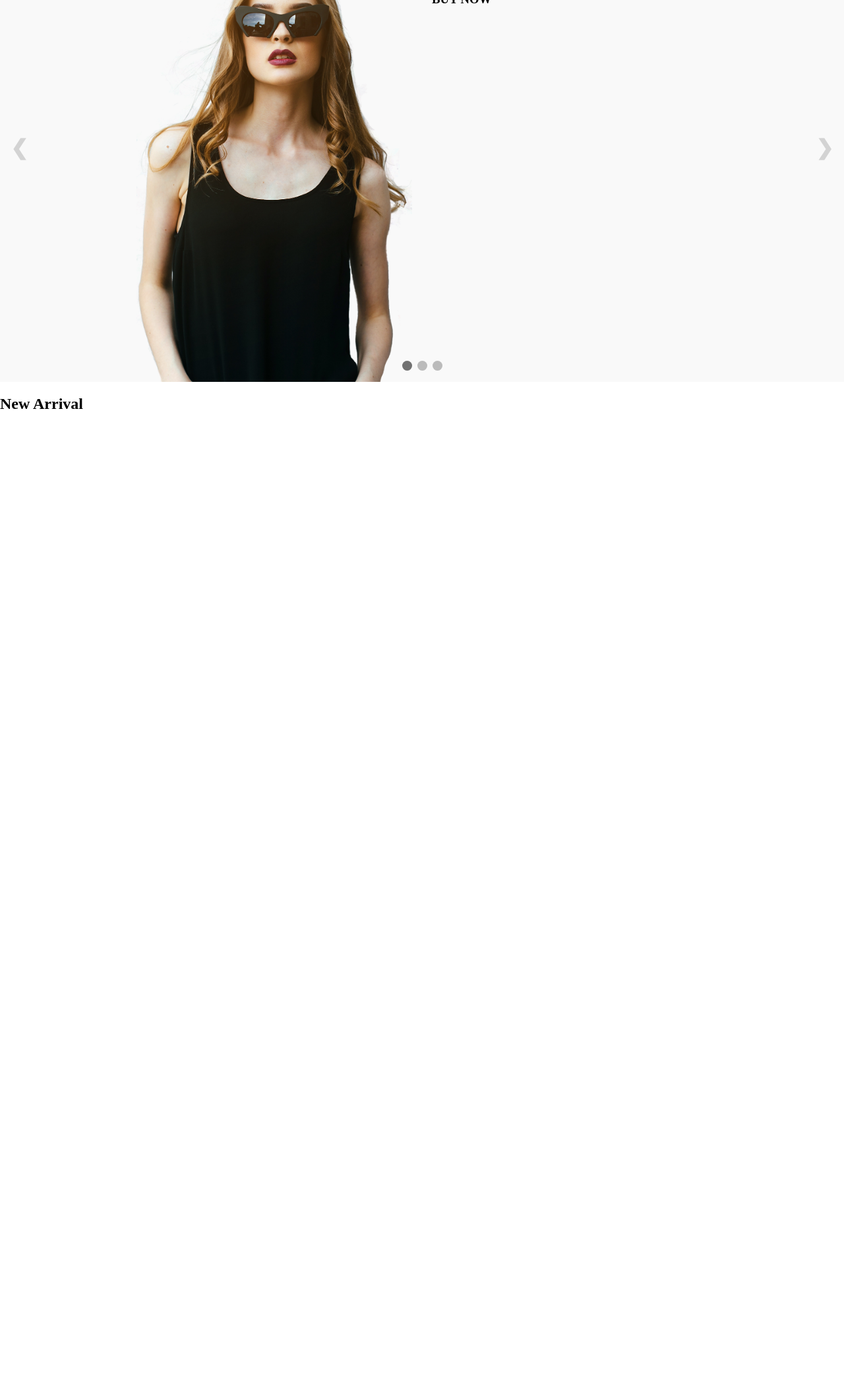
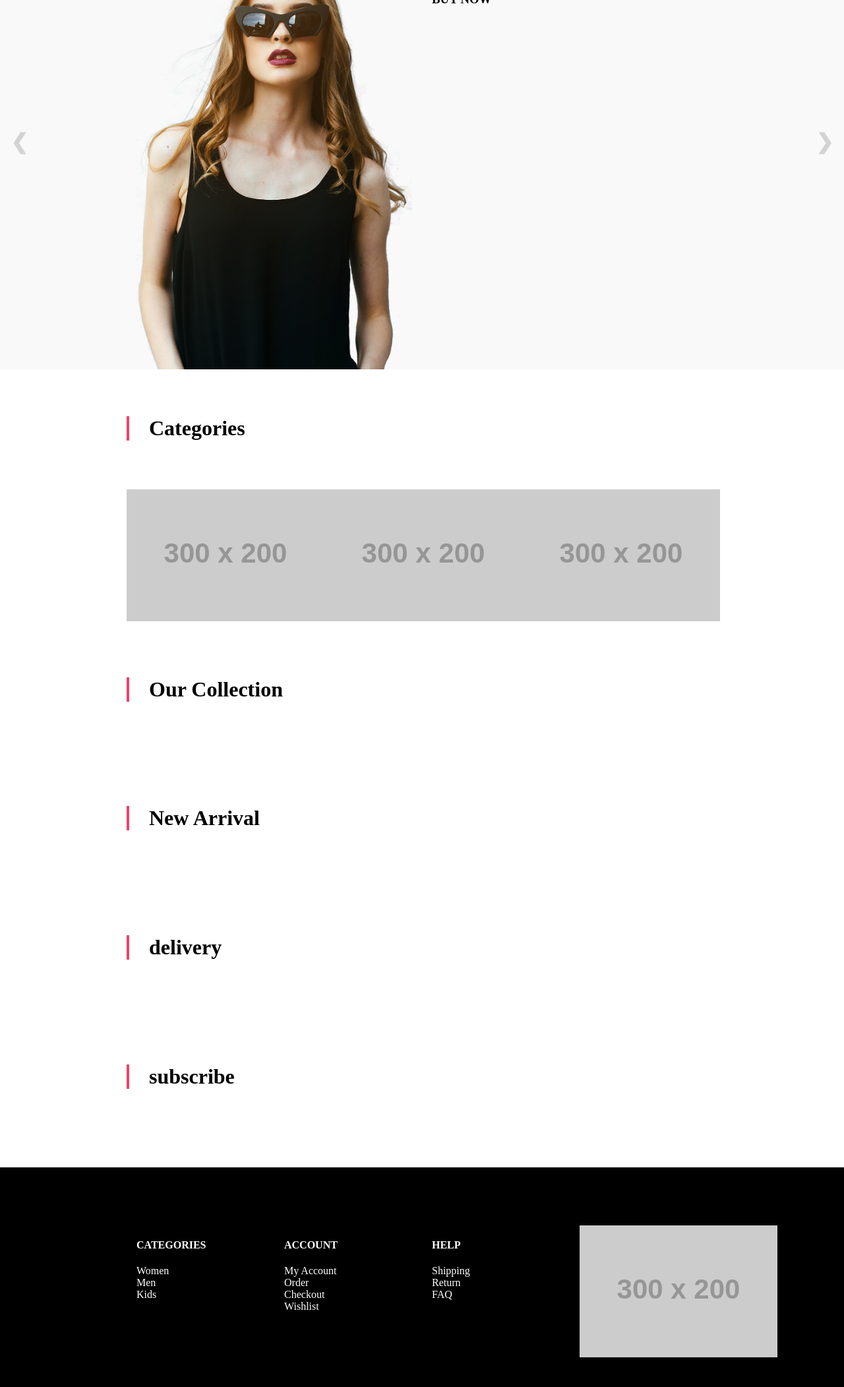
Before and after one commit to kazandaan/Fashion-Shop, a PHP site: page / in a window 1280 px wide. Shown: the part 156-2259 px from the top of the page at 66% size. Before the commit the page ends 776 px from the top, so only its background shows below. Run offline with PHP 8.4, Linux system fonts and the light colour scheme; some libraries are stand-ins or nearby versions; some web fonts are replaced.

Commit message:
Initial commit

```diff
--- a/css/general.css
+++ b/css/general.css
@@ -7,20 +7,30 @@ body {
 
 section {
   display: block;
+  margin-bottom: 2rem;
 }
 
-.col{
-  width:50%;
-  padding-left: 15px;
-  padding-right: 15px;
+footer {
+  padding-top: 75px;
+  padding-bottom: 32px;
+  color : white;
+  background-color: black;
 }
 
-.row {
-  display: flex;
-  flex-wrap: wrap;
-  min-height: 600px;
-  height: calc(100vh - 174px);
+.title-section {
+
+    margin-bottom: 3rem;
 }
+
+.title-section h2{
+  text-align: left;
+  padding-left: 30px;
+  display: inline-block;
+  font-size: 2rem;
+  border-left: 4px solid #ee4266;
+}
+
+
 
 .container-fluid {
   padding: 1% 15% 1%;
@@ -85,17 +95,30 @@ section {
   overflow: hidden;
 }
 
-ul {
+#title .col{
+  width: 50%;
+  padding-left: 15px;
+  padding-right: 15px;
+}
+
+#title .row {
+  display: flex;
+  flex-wrap: wrap;
+  min-height: 600px;
+  height: calc(100vh - 174px);
+}
+
+#title ul {
   padding-left: 0;
   margin: auto;
 }
 
-ul li {
+#title ul li {
   float: left;
   list-style: none;
 }
 
-ul li a {
+#title ul li a {
   padding: 1rem 2rem 1rem 2rem;
   font-weight: 700;
   text-decoration: none;
@@ -105,7 +128,7 @@ ul li a {
   font-size: 14  px;
 }
 
-ul li a:hover {
+#title ul li a:hover {
   color: #ee4266;
   transition: all 0.4s ease 0s;
 }
@@ -175,3 +198,19 @@ input::-webkit-input-placeholder {
 }
 /* END OF TITLE */
 /* -------------------------------------------------------------------------------------------------------------------------- */
+
+/* FOOTER */
+footer ul li
+{
+  list-style: none;
+}
+
+footer ul {
+  padding-inline-start: 0px;
+
+}
+
+footer ul li a {
+  text-decoration: none;
+  color: white;
+}
--- a/css/utility.css
+++ b/css/utility.css
@@ -5,3 +5,31 @@
 .heading {
   font-size: 70px;
 }
+
+.frame {
+  margin: auto;
+}
+
+.zoom {
+  transition: transform .2s; /* Animation */
+}
+
+.zoom:hover {
+  transform: scale(1.2); /* (150% zoom - Note: if the zoom is too large, it will go outside of the viewport) */
+}
+
+.flex {
+  display: flex;
+}
+
+.row {
+  display: flex;
+  flex-wrap: wrap;
+  height: 100% ;
+}
+
+.col {
+  width: 25%;
+  padding-left: 15px;
+  padding-right: 15px;
+}
--- a/index.html
+++ b/index.html
@@ -5,6 +5,7 @@
   <meta charset="utf-8">
   <title>RANDA</title>
   <link rel="stylesheet" href="css/general.css">
+  <link rel="stylesheet" href="css/utility.css">
   <link rel="stylesheet" href="css/carousel.css">
   <link href="https://fonts.googleapis.com/css2?family=Italiana&display=swap" rel="stylesheet">
   <link href="https://fonts.googleapis.com/icon?family=Material+Icons" rel="stylesheet">
@@ -76,11 +77,7 @@
         <a class="prev" onclick="plusSlides(-1)">&#10094;</a>
         <a class="next" onclick="plusSlides(1)">&#10095;</a>
 
-                    <div style="text-align:center">
-                        <span class="dot" onclick="currentSlide(1)"></span>
-                        <span class="dot" onclick="currentSlide(2)"></span>
-                        <span class="dot" onclick="currentSlide(3)"></span>
-                    </div>
+
       </div>
     </div>
 
@@ -88,16 +85,102 @@
   </section>
 
 
-        <section id="new-arrival" class="text-mid">
-            <h2 class="heading">New Arrival</h2>
-            <div class="container-fluid"></div>
+  <section id="categories">
+
+    <div class="container-fluid">
+      <div class="title-section">
+        <h2 class="">Categories</h2>
+      </div>
+
+      <div class="flex text-mid">
+        <div class="frame zoom">
+          <img src="https://via.placeholder.com/300x200.png?text=WOMEN" alt="WOMEN">
+        </div>
+        <div class="frame zoom">
+          <img src="https://via.placeholder.com/300x200.png?text=MEN" alt="MEN">
+        </div>
+        <div class="frame zoom">
+          <img src="https://via.placeholder.com/300x200.png?text=KIDS" alt="KIDS">
+        </div>
+      </div>
+
+    </div>
+
   </section>
 
+  <section id="collection">
+    <div class="container-fluid">
+      <div class="title-section">
+        <h2>Our Collection</h2>
+      </div>
+    </div>
 
   </section>
+
+  <section id="new arrival">
+    <div class="container-fluid  ">
+      <div class="title-section">
+        <h2>New Arrival</h2>
+      </div>
+    </div>
+  </section>
+
+  <section id="delivery">
+    <div class="container-fluid  ">
+      <div class="title-section">
+        <h2>delivery</h2>
+      </div>
+    </div>
+  </section>
+
+  <section id="newsletter">
+    <div class="container-fluid  ">
+      <div class="title-section">
+        <h2>subscribe</h2>
+      </div>
+    </div>
+  </section>
+
+  <footer>
+    <div class="container-fluid frame">
+      <div class="row">
+        <div class="col">
+            <h4>CATEGORIES</h4>
+            <ul>
+            <li><a href="">Women</a></li>
+            <li><a href="">Men</a></li>
+            <li><a href="">Kids</a></li>
+            </ul>
+          </div>
+          <div class="col">
+            <h4>ACCOUNT</h4>
+            <ul>
+            <li><a href="#">My Account</a></li>
+            <li><a href="#">Order</a></li>
+            <li><a href="#">Checkout</a></li>
+            <li><a href="#">Wishlist</a></li>
+            </ul>
+          </div>
+          <div class="col">
+            <h4>HELP</h4>
+            <ul>
+              <li><a href="#">Shipping</a></li>
+              <li><a href="#">Return</a></li>
+              <li><a href="#">FAQ</a></li>
+            </ul>
+          </div>
+          <div class="col">
+            <img src="https://via.placeholder.com/300x200.png?text=HOLDER" alt="">
+          </div>
+        </div>
+      </div>
+  </footer>
+
+
 
 
   <script type="text/javascript" src="js/carousel.js"></script>
 
 </body>
+
 </html>
```
Lines whose indentation alone changed are shown as unchanged.
